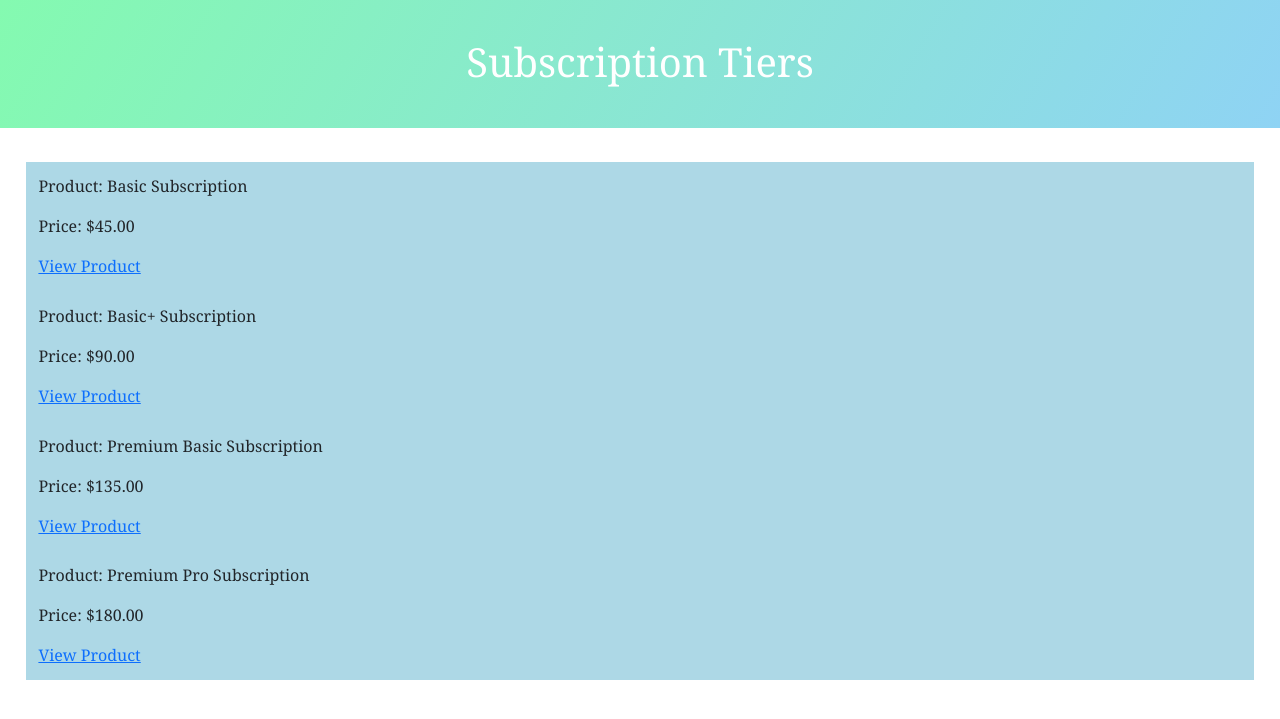
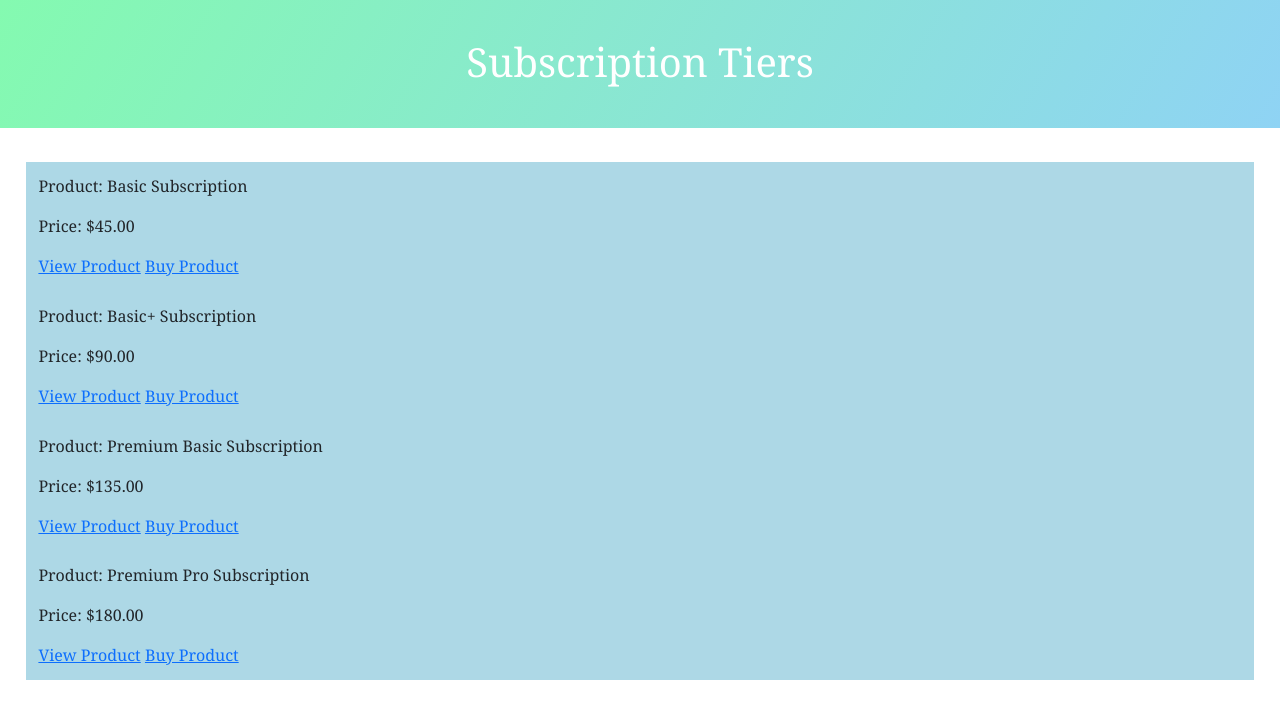
Before and after one commit to Bruuuh24/shop_website, a Flask app: page /product in a window 1280 px wide. Shown: the part 56-775 px from the top of the page. Run offline with Flask 3, Linux system fonts and the light colour scheme; data comes from the database, SQL or seed files in the repository.

Commit message:
Updates - app.py - product.html

```diff
--- a/app.py
+++ b/app.py
@@ -59,7 +59,7 @@ def login_page():
                 values = (username_entered)
                 cursor.execute(sql, values)
                 result = cursor.fetchone()
-                print(result["password"], passwordencode)
+                # print(result["password"], passwordencode)
             if passwordencode == result["password"]:
                 session["username"] = username_entered
                 return redirect("/dashboard")
@@ -119,4 +119,10 @@ def view():
             productkey = cursor.fetchone()
             return render_template("view.html", product = productkey)
 
+@app.route("/buy")
+def buy():
+    with create_connection() as connection:
+        with connection.cursor() as cursor:
+            cursor.execute("")
+
 app.run(host="0.0.0.0",debug = True)
--- a/templates/product.html
+++ b/templates/product.html
@@ -73,6 +73,7 @@
                     <p>Product: {{ item["product"]}}</p>
                     <p>Price: ${{ item["price"]}}</p>
                     <a href="/view?id={{ item['id'] }}">View Product</a>
+                    <a href="/buy?id={{ item['id'] }}">Buy Product</a>
                 </div>
             {% endfor %}
         </div>
```
